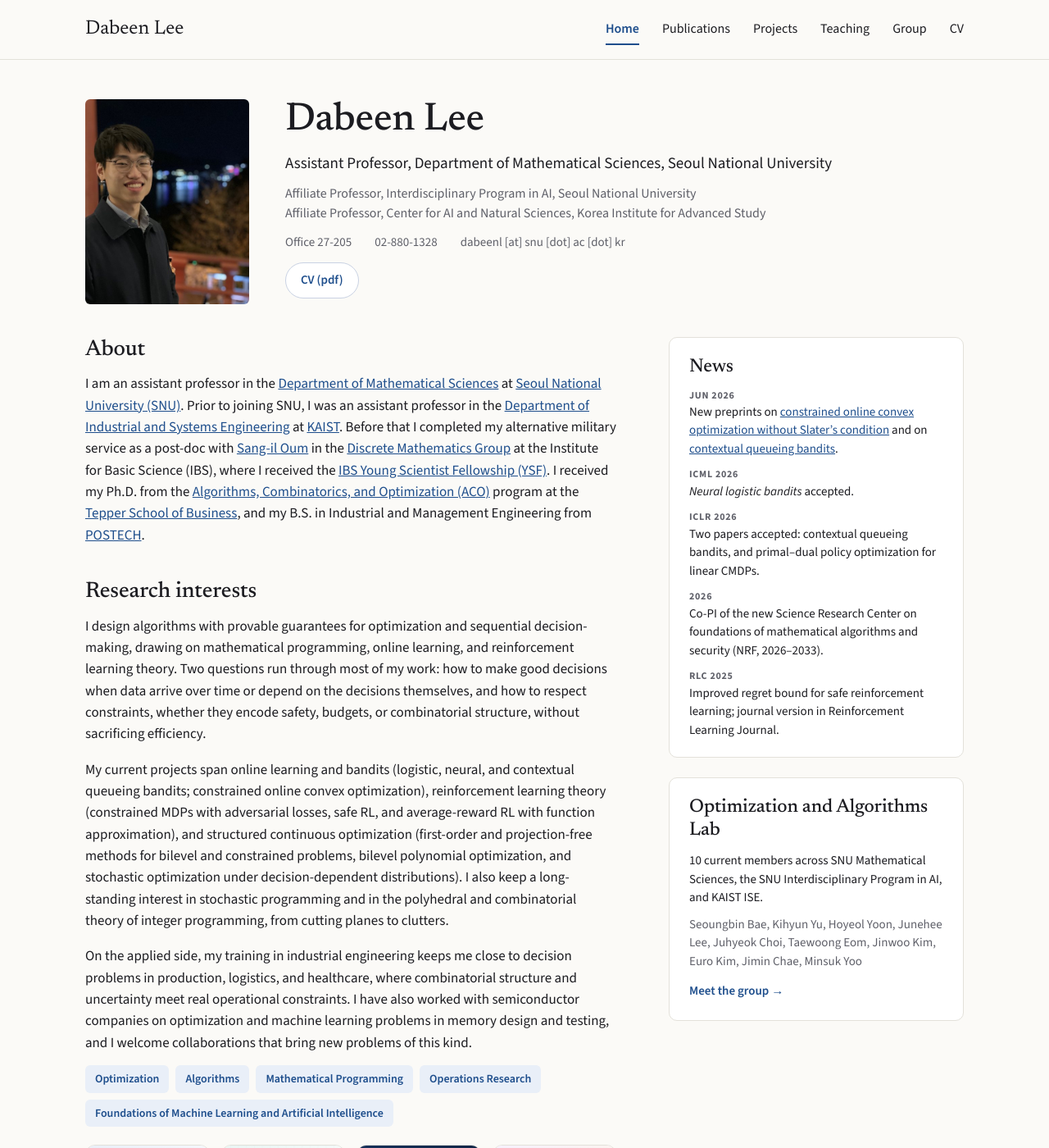
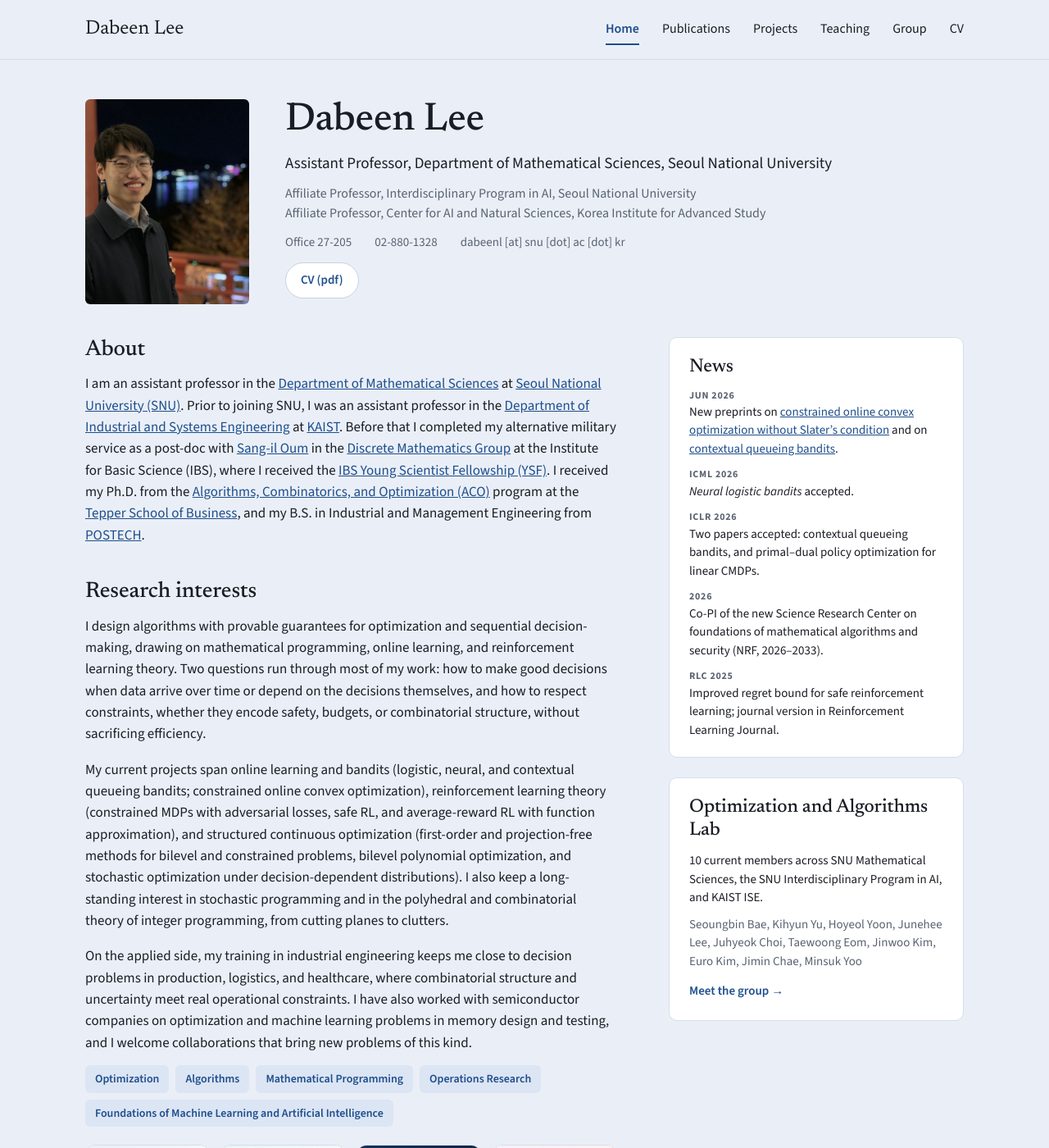
Before and after one commit to dabeenl/dabeenl.github.io, a Jekyll site: the page built from index.md, in a window 1280 px wide and 1400 px high. Shown: the whole window at 82% size. Built offline with Jekyll 4.4.1, drawn with Linux system fonts in a browser that asks for light colours.

Commit message:
style: switch the page background from warm paper to cool blue-gray
--paper #FBFAF7 -> #EAEFF7, with the rules, tinted surfaces, tag chips,
sticky-header backdrop and favicon lettering moved onto the same cool
axis as the navy accent. --accent-tint is deepened to #DCE5F4 so chips
and initial avatars still read against the new background; cards and
photos stay white.

Co-Authored-By: Claude Opus 5 <noreply@anthropic.com>

```diff
--- a/assets/css/style.css
+++ b/assets/css/style.css
@@ -2,15 +2,15 @@
    Colors and type live in the :root tokens below; everything else derives from them. */
 
 :root {
-  --paper: #FBFAF7;
-  --ink: #1C1C21;
-  --muted: #5F6069;
-  --rule: #E3E1DA;
+  --paper: #EAEFF7;
+  --ink: #1A1D24;
+  --muted: #5A6272;
+  --rule: #D5DDE9;
   --surface: #FFFFFF;
-  --surface-2: #F3F1EA;
+  --surface-2: #E1E8F3;
   --accent: #1E4E8C;
   --accent-dark: #153B6B;
-  --accent-tint: #E9EFF8;
+  --accent-tint: #DCE5F4;
   --accent-line: #C9D2E3;
   --font-body: 'Source Sans 3', 'Helvetica Neue', Helvetica, Arial, sans-serif;
   --font-display: 'Newsreader', Georgia, 'Times New Roman', serif;
@@ -52,7 +52,7 @@ html { scroll-padding-top: 96px; }
   top: 0;
   z-index: 50;
   border-bottom: 1px solid var(--rule);
-  background: rgba(251, 250, 247, 0.92);
+  background: rgba(234, 239, 247, 0.92);
   -webkit-backdrop-filter: saturate(1.4) blur(10px);
   backdrop-filter: saturate(1.4) blur(10px);
 }
@@ -192,8 +192,8 @@ a.pub-title:hover { color: var(--accent); }
   font-weight: 700;
   letter-spacing: 0.04em;
   text-transform: uppercase;
-  background: #EFEDE6;
-  color: #4B4C55;
+  background: #DEE5F0;
+  color: #44505F;
 }
 .tag-conference { background: var(--accent-tint); color: var(--accent); }
 .tag-journal { background: var(--surface); color: var(--accent); border: 1px solid #B9C7E0; }
```
Also changed, not shown: assets/img/favicon.svg.
